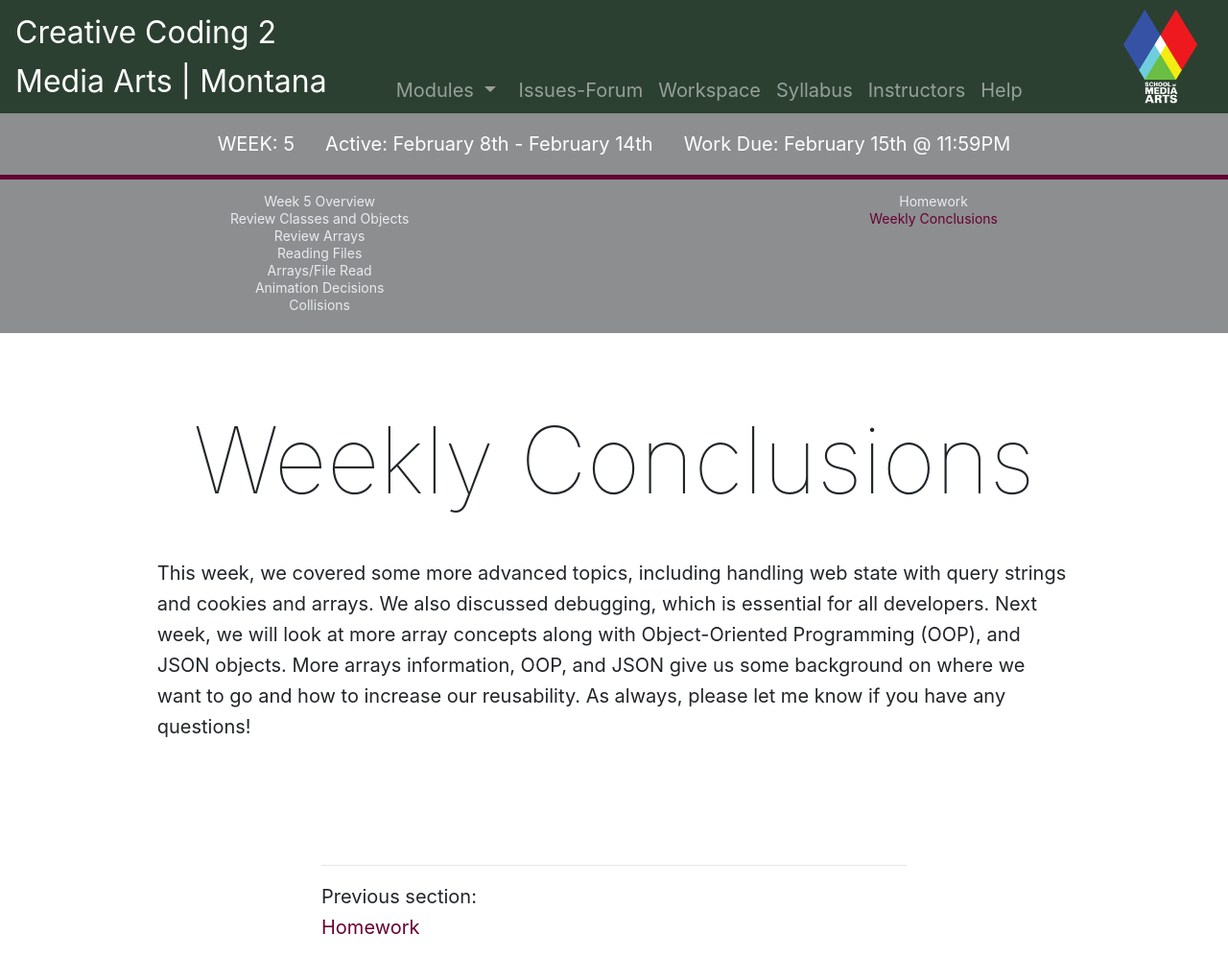
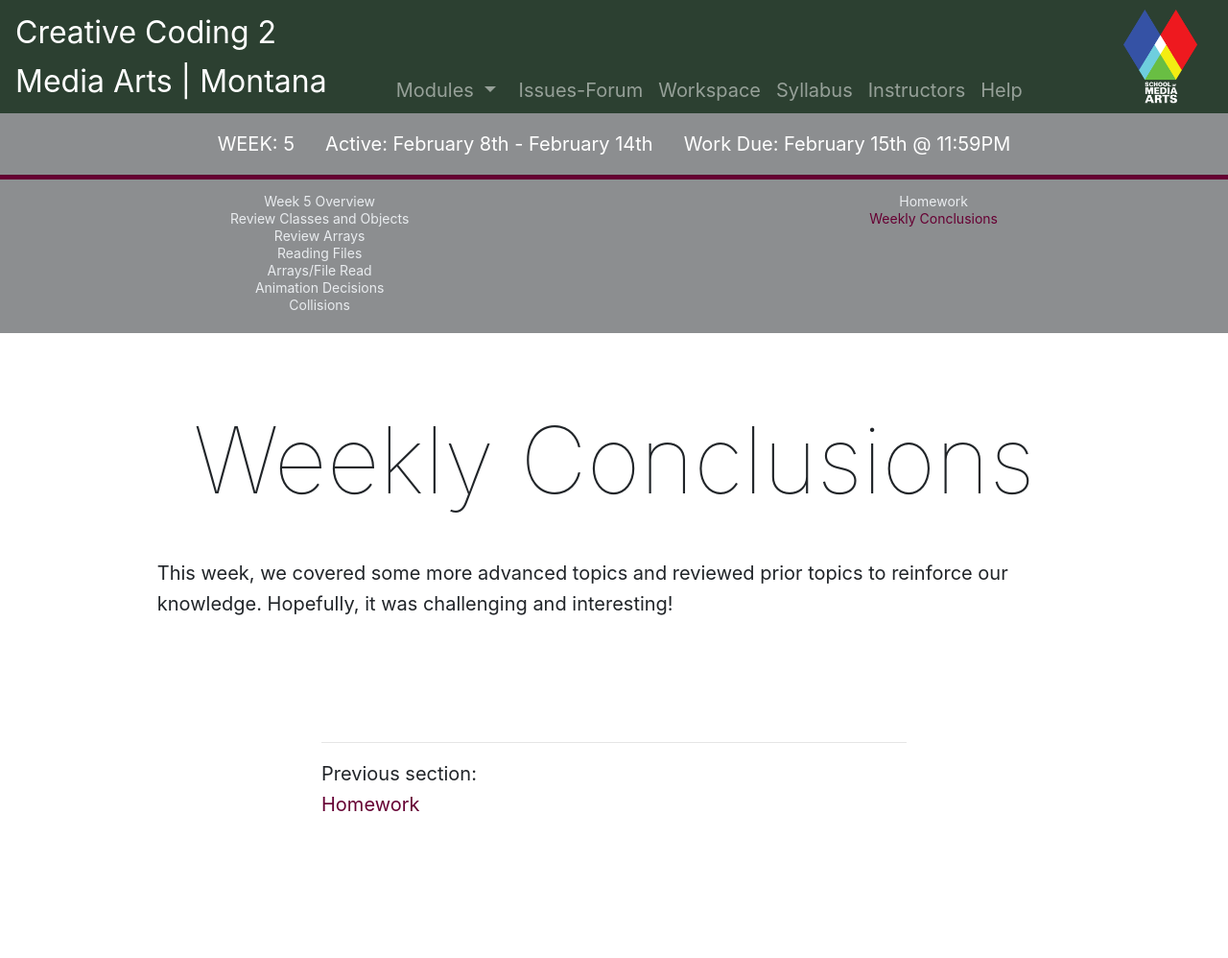
Before and after one commit to Montana-Media-Arts/220-creative-coding2-Spring2021, a Jekyll site: the page built from modules/week-5/_posts/2017-12-30-conclusions.md, in a window 1280 px wide. Shown: the whole page at 96% size. Built offline with Jekyll 4.4.1, drawn with Linux system fonts in a browser that asks for light colours; nearby versions of some CDN libraries; comment, search, counter and statistics services are not loaded; after the commit the page ends 900 px from its top, so only the background shows below that.

Commit message:
Update 2017-12-30-conclusions.md

```diff
--- a/modules/week-5/_posts/2017-12-30-conclusions.md
+++ b/modules/week-5/_posts/2017-12-30-conclusions.md
@@ -6,4 +6,4 @@ jotted: false
 
 # Weekly Conclusions
 
-This week, we covered some more advanced topics, including handling web state with query strings and cookies and arrays.  We also discussed debugging, which is essential for all developers.  Next week, we will look at more array concepts along with Object-Oriented Programming (OOP), and JSON objects.  More arrays information, OOP, and JSON give us some background on where we want to go and how to increase our reusability.  As always, please let me know if you have any questions!
+This week, we covered some more advanced topics and reviewed prior topics to reinforce our knowledge.  Hopefully, it was challenging and interesting!
```
